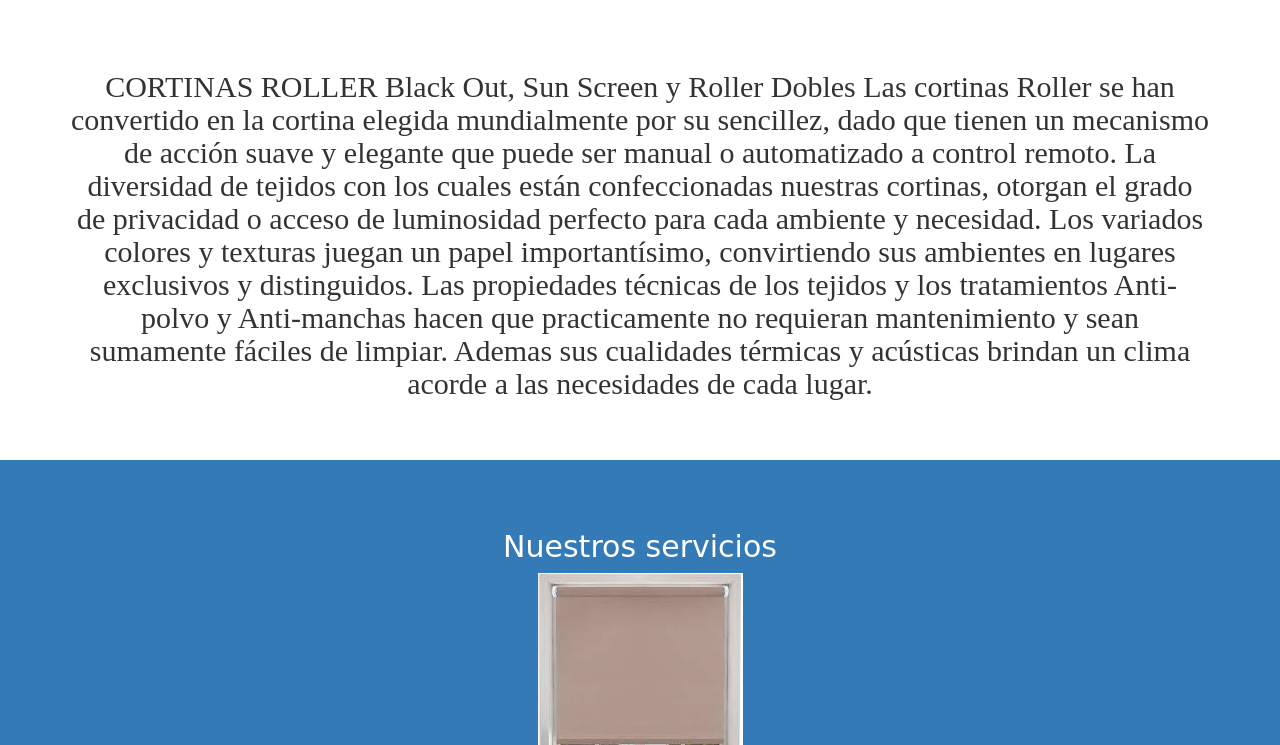
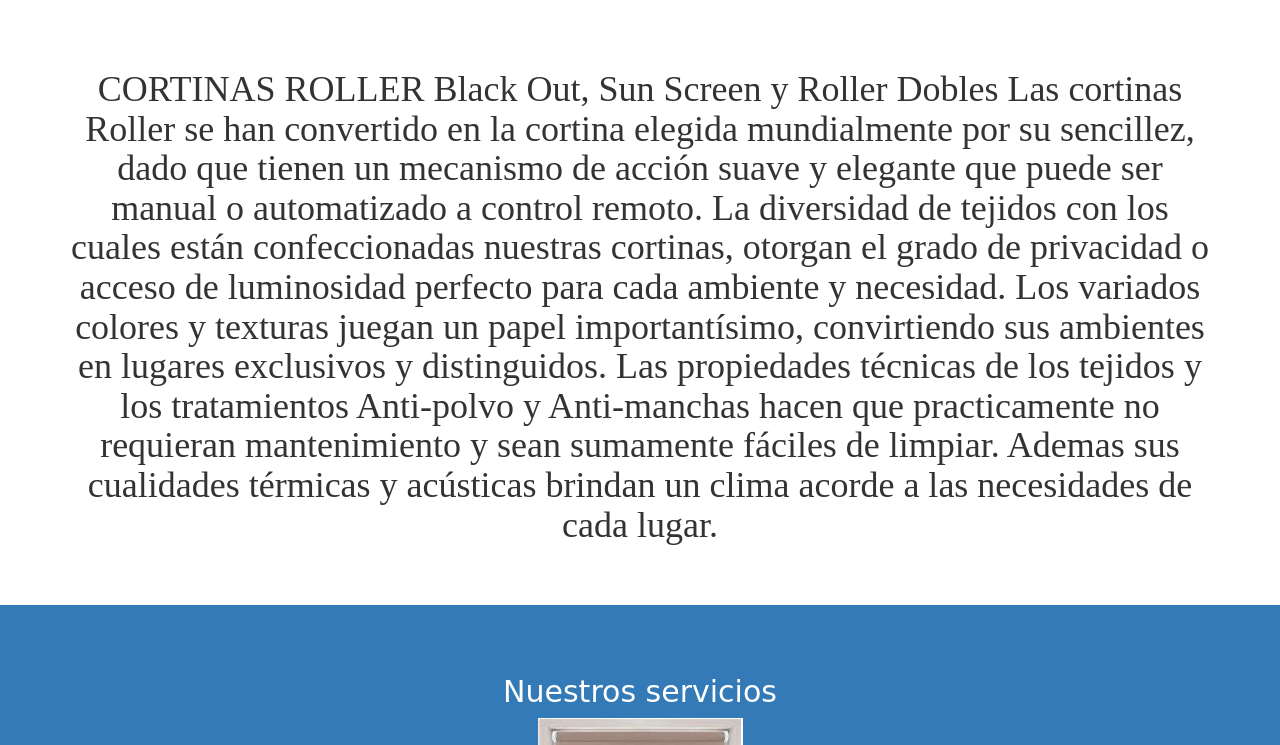
Before and after one commit to JuanPeiffer/Roller-Infinit, a plain HTML site: page index.html in a window 1280 px wide. Shown: the part 800-1545 px from the top of the page. Drawn offline with Linux system fonts and the light colour scheme; a web font is replaced by a local one.

Commit message:
Update index.html

```diff
--- a/index.html
+++ b/index.html
@@ -76,14 +76,14 @@
         <div class="container">
             <div class="row">
                 <div class="col-lg-12 text-center">
-                    <h2>CORTINAS ROLLER
+                    <h1>CORTINAS ROLLER
 Black Out, Sun Screen y Roller Dobles
 
 Las cortinas Roller se han convertido en la cortina elegida mundialmente por su sencillez, dado que tienen un mecanismo de acción suave y elegante que puede ser manual o automatizado a control remoto.
 La diversidad de tejidos con los cuales están confeccionadas nuestras cortinas, otorgan el grado de privacidad o acceso de luminosidad perfecto para cada ambiente y necesidad.
 Los variados colores y texturas juegan un papel importantísimo, convirtiendo sus ambientes en lugares exclusivos y distinguidos.
 Las propiedades técnicas de los tejidos y los tratamientos Anti-polvo y Anti-manchas hacen que practicamente no requieran mantenimiento y sean sumamente fáciles de limpiar.
-Ademas sus cualidades térmicas y acústicas brindan un clima acorde a las necesidades de cada lugar.</h2>
+Ademas sus cualidades térmicas y acústicas brindan un clima acorde a las necesidades de cada lugar.</h1>
 
                 </div>
             </div>
```
